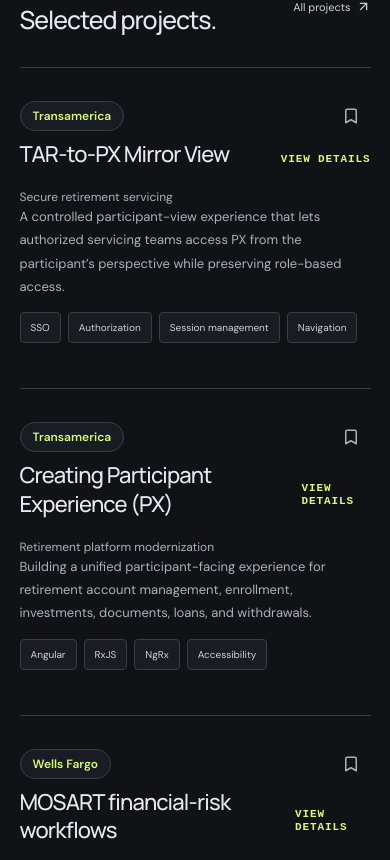
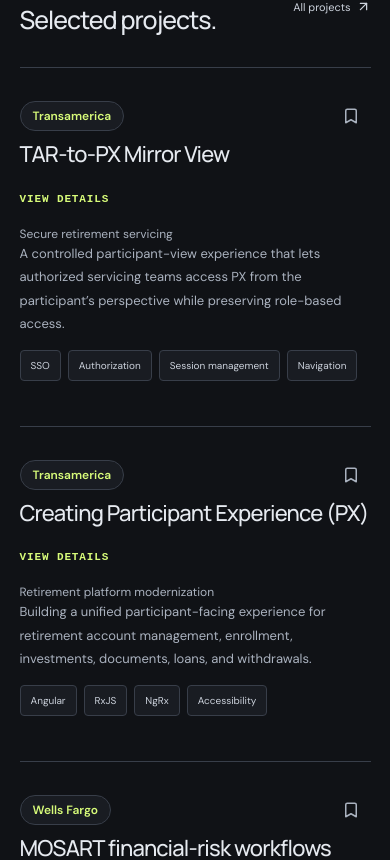
Before and after one commit to roshanrajani/roshan-career-dashboard, a React (Vite) app: page / in a window 390 px wide. Shown: the part 4844-5704 px from the top of the page. Built offline with nearby package versions, Linux system fonts and the light colour scheme.

Commit message:
Stack project detail affordance

```diff
--- a/src/style.css
+++ b/src/style.css
@@ -253,7 +253,7 @@
   .projects-section { padding-top: 45px; }
   .project-art { height: 300px; }
   .design-art { max-width: 320px; }
-.project-link { font-size: 22px; }
+.project-link { flex-direction: column; align-items: flex-start; font-size: 22px; }
 .project-link::after { content: 'View details'; display: block; margin-top: 10px; color: var(--accent-ink); font: 600 11px/1.2 monospace; letter-spacing: .08em; text-transform: uppercase; }
 .project-link > svg { display: none; }
   .page-heading { padding: 45px 0 20px; }
```
